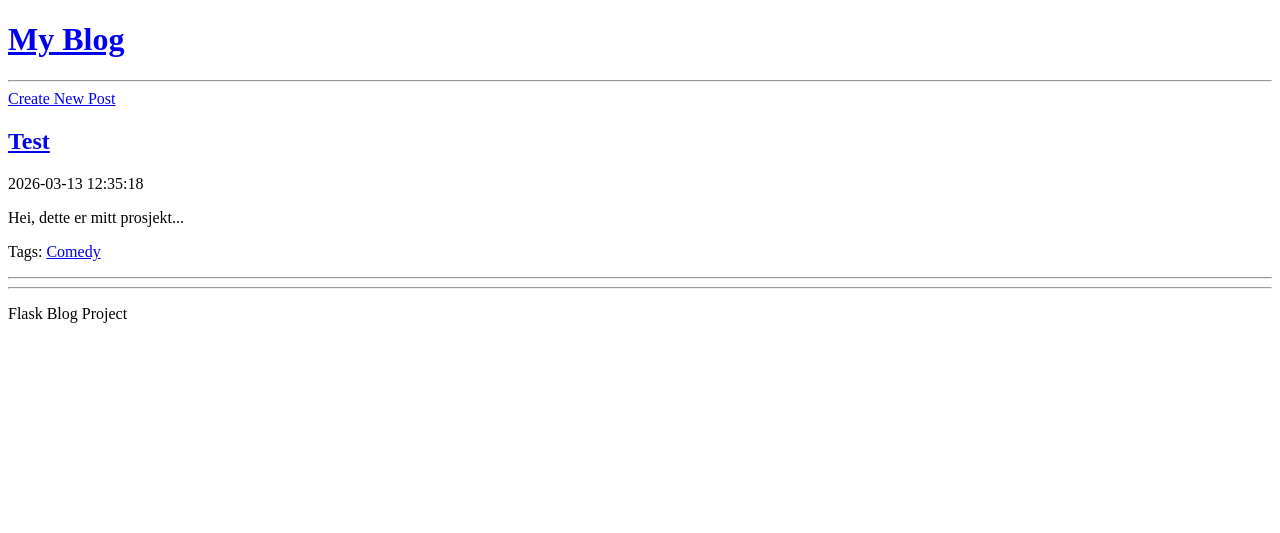
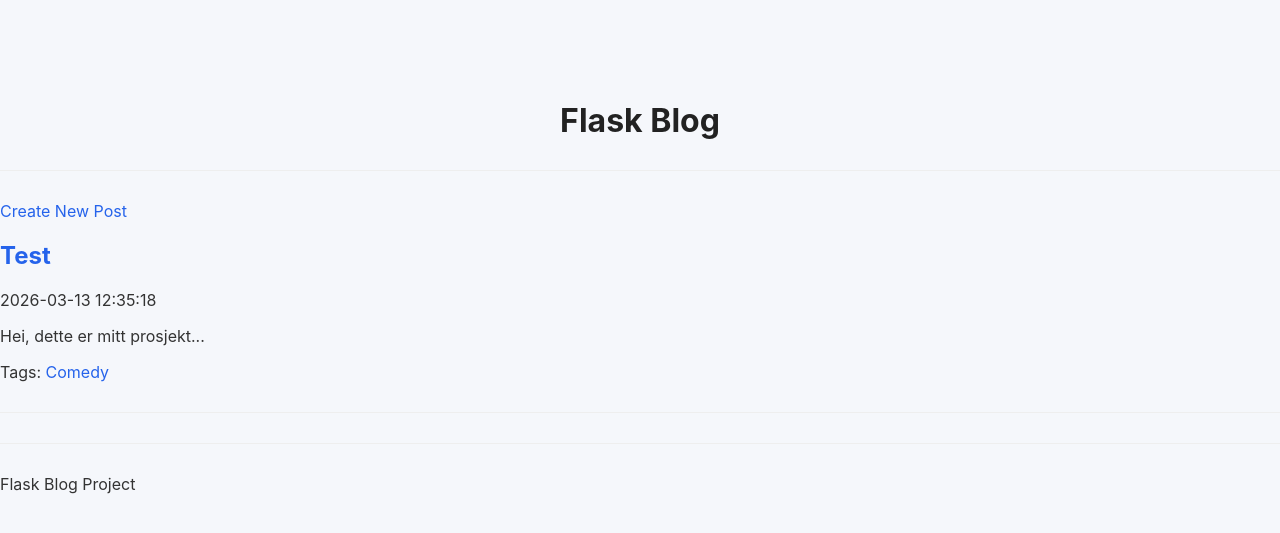
Before and after one commit to hannathevik-boop/flask_blog_project, a Flask app: page / in a window 1280 px wide. Shown: the top 533 px of the page. Run offline with Flask 3, Linux system fonts and the light colour scheme; data comes from the database, SQL or seed files in the repository; both versions use the stored data as it was after the commit.

Commit message:
added header styling to style.css

```diff
--- a/static/style.css
+++ b/static/style.css
@@ -0,0 +1,94 @@
+body {
+    font-family: -apple-system, BlinkMacSystemFont, "Segoe UI", Roboto, Arial, sans-serif;
+    background-color: #f5f7fb;
+    margin: 0;
+    padding: 0;
+    color: #333;
+}
+header {
+    text-align: center;
+    margin-bottom: 30px;
+}
+
+.container {
+    max-width: 800px;
+    margin: auto;
+    padding: 40px 20px;
+}
+
+h1 a {
+    text-decoration: none;
+    color: #222;
+}
+
+h1 {
+    text-align: center;
+    margin-bottom: 30px;
+}
+
+h2, h3 {
+    color: #222;
+}
+
+a {
+    color: #2563eb;
+    text-decoration: none;
+}
+
+a:hover {
+    text-decoration: underline;
+}
+
+.post {
+    background: white;
+    padding: 20px;
+    margin-bottom: 25px;
+    border-radius: 10px;
+    box-shadow: 0 4px 10px rgba(0,0,0,0.05);
+}
+
+.post p {
+    line-height: 1.6;
+}
+
+.tags a {
+    background: #eef2ff;
+    padding: 4px 10px;
+    border-radius: 6px;
+    font-size: 0.85em;
+    margin-right: 5px;
+}
+
+button {
+    background: #2563eb;
+    border: none;
+    color: white;
+    padding: 10px 16px;
+    border-radius: 6px;
+    cursor: pointer;
+    font-size: 14px;
+}
+
+button:hover {
+    background: #1e4fd1;
+}
+
+input, textarea {
+    width: 100%;
+    padding: 10px;
+    margin-top: 6px;
+    margin-bottom: 15px;
+    border-radius: 6px;
+    border: 1px solid #ddd;
+    font-size: 14px;
+}
+
+textarea {
+    resize: vertical;
+}
+
+hr {
+    border: none;
+    border-top: 1px solid #eee;
+    margin: 30px 0;
+}
--- a/templates/base.html
+++ b/templates/base.html
@@ -6,9 +6,10 @@
 </head>
 
 <body>
+    <div class="container"></div>
 
 <header>
-    <h1><a href="{{ url_for('home') }}">My Blog</a></h1>
+    <h1><a href="{{ url_for('home') }}">Flask Blog</a></h1>
 </header>
 
 <hr>
@@ -21,6 +22,6 @@
 <footer>
     <p>Flask Blog Project</p>
 </footer>
-
+</div>
 </body>
 </html>
```
Also changed, not shown: database/blog.db.
